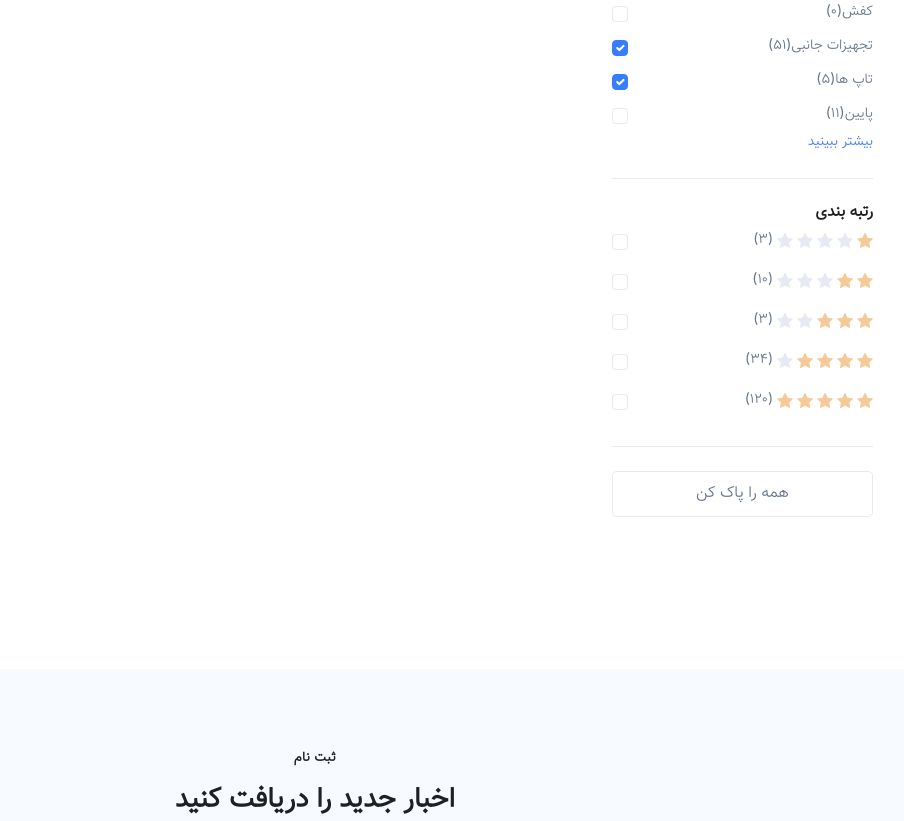
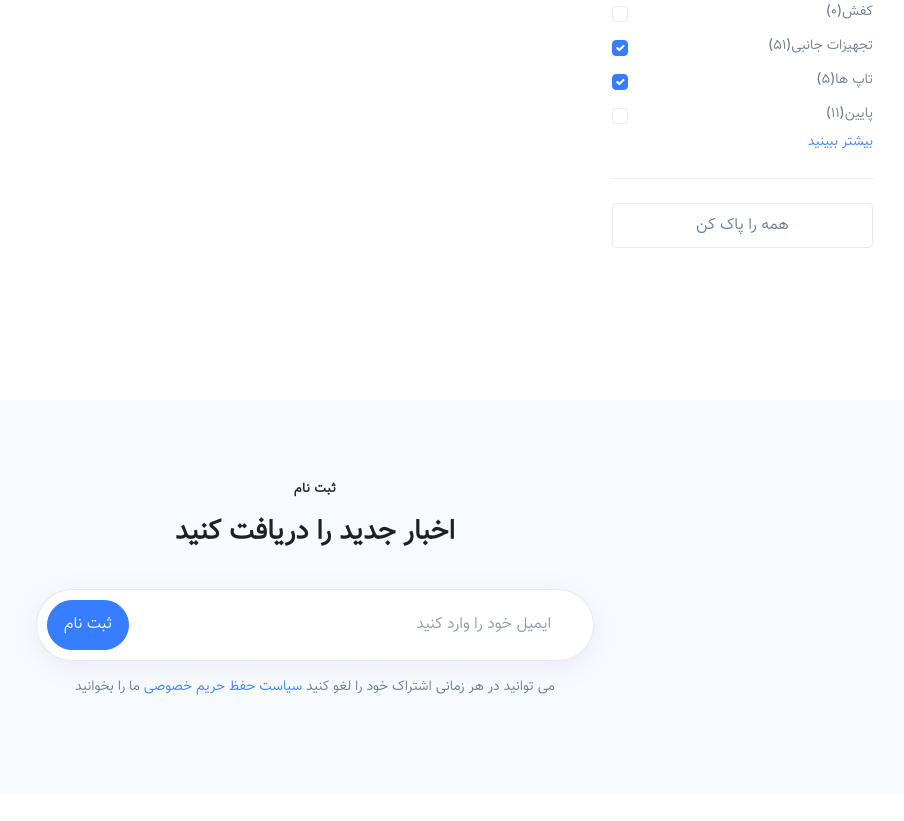
Before and after one commit to aminattaei/CharkhoneWebShop-DjangoApplication, a Django app: page /shop/ in a window 1280 px wide. Shown: the part 920-1741 px from the top of the page, without its empty margins (325-1229 px from the left). Run offline with Django 4.2, Linux system fonts and the light colour scheme; tables that the repository leaves empty hold one stand-in row (values such as "Sample post"); grey boxes marked "Sample" are stand-in pictures; parts of the project's set-up code (start-up, migrations or seed data) failed here and were passed over; some libraries are stand-ins or nearby versions.

Commit message:
refactor(shop): improve price calculation and update product templates
Refactor the `final_price` property in `ProductModel` to use `Decimal` for
more accurate financial calculations and add robust type checking and
error handling for price and discount values.

Update the shop module by:
- Adding `django.contrib.humanize` to installed apps.
- Renaming and updating the product details template.
- Cleaning up the product grid template.
- Updating `ProductDetailView` to use the new template name.

```diff
--- a/core/core/settings.py
+++ b/core/core/settings.py
@@ -53,6 +53,7 @@ INSTALLED_APPS = [
     "django.contrib.sessions",
     "django.contrib.messages",
     "django.contrib.staticfiles",
+    "django.contrib.humanize",
     "rest_framework",
     "django_celery_results",
     "website",
--- a/core/shop/models.py
+++ b/core/shop/models.py
@@ -2,6 +2,8 @@ from django.db import models
 from django.contrib.auth import get_user_model
 from django.utils.translation import gettext_lazy as _
 from django.core.validators import MaxValueValidator, MinValueValidator
+
+from decimal import Decimal
 
 User = get_user_model()
 
@@ -65,11 +67,37 @@ class ProductModel(models.Model):
     def __str__(self):
         return self.title
 
+
     @property
     def final_price(self):
-        if self.discount_percent > 0:
-            return self.price * (100 - self.discount_percent) / 100
-        return self.price
+        if not hasattr(self, 'price') or self.price is None:
+            return Decimal(0)
+
+        if not isinstance(self.price, (int, float)):
+            try:
+                price_value = float(self.price)
+            except (ValueError, TypeError):
+                return Decimal(0)
+        else:
+            price_value = self.price
+
+        if not hasattr(self, 'discount_percent') or self.discount_percent is None:
+            discount_value = 0
+        elif not isinstance(self.discount_percent, (int, float)):
+            try:
+                discount_value = float(self.discount_percent)
+            except (ValueError, TypeError):
+                discount_value = 0
+        else:
+            discount_value = self.discount_percent
+
+        discount = Decimal(max(0, min(100, discount_value)))
+        price = Decimal(str(price_value))
+
+        final = price * (100 - discount) / 100
+
+        return final
+
 
     @property
     def is_in_stock(self):
--- a/core/shop/views.py
+++ b/core/shop/views.py
@@ -20,7 +20,7 @@ class ProductListView(generic.ListView):
 class ProductDetailView(generic.DetailView):
     model = ProductModel
     context_object_name = "product"
-    template_name = "shop/product-overview.html"
+    template_name = "shop/product-details.html"
 
     def get_queryset(self):
         return ProductModel.objects.prefetch_related("product_images")
--- a/core/templates/shop/product-grid.html
+++ b/core/templates/shop/product-grid.html
@@ -1,5 +1,8 @@
 {% extends 'website/base.html' %}
+
+{% load humanize %}
 {% load static %}
+
 
 {% block title %}
 لیست محصولات
@@ -297,92 +300,6 @@
                 <!-- End Link -->
               </div>
 
-              <div class="border-bottom pb-4 mb-4">
-                <h5>رتبه بندی</h5>
-
-                <div class="d-grid gap-2">
-                  <!-- Checkboxes -->
-                  <div class="form-check">
-                    <input class="form-check-input" type="checkbox" value="" id="1starCheckbox">
-                    <label class="form-check-label" for="1starCheckbox">
-                      <span class="d-flex gap-1">
-                        <img src="{% static 'svg/illustrations/star.svg' %}" alt="Review rating" width="16">
-                        <img src="{% static 'svg/illustrations/star-muted.svg' %}" alt="Review rating" width="16">
-                        <img src="{% static 'svg/illustrations/star-muted.svg' %}" alt="Review rating" width="16">
-                        <img src="{% static 'svg/illustrations/star-muted.svg' %}" alt="Review rating" width="16">
-                        <img src="{% static 'svg/illustrations/star-muted.svg' %}" alt="Review rating" width="16">
-                        (3)
-                      </span>
-                    </label>
-                  </div>
-                  <!-- End Checkboxes -->
-
-                  <!-- Checkboxes -->
-                  <div class="form-check">
-                    <input class="form-check-input" type="checkbox" value="" id="2starCheckbox">
-                    <label class="form-check-label" for="2starCheckbox">
-                      <span class="d-flex gap-1">
-                        <img src="{% static 'svg/illustrations/star.svg' %}" alt="Review rating" width="16">
-                        <img src="{% static 'svg/illustrations/star.svg' %}" alt="Review rating" width="16">
-                        <img src="{% static 'svg/illustrations/star-muted.svg' %}" alt="Review rating" width="16">
-                        <img src="{% static 'svg/illustrations/star-muted.svg' %}" alt="Review rating" width="16">
-                        <img src="{% static 'svg/illustrations/star-muted.svg' %}" alt="Review rating" width="16">
-                        (10)
-                      </span>
-                    </label>
-                  </div>
-                  <!-- End Checkboxes -->
-
-                  <!-- Checkboxes -->
-                  <div class="form-check">
-                    <input class="form-check-input" type="checkbox" value="" id="3starCheckbox">
-                    <label class="form-check-label" for="3starCheckbox">
-                      <span class="d-flex gap-1">
-                        <img src="{% static 'svg/illustrations/star.svg' %}" alt="Review rating" width="16">
-                        <img src="{% static 'svg/illustrations/star.svg' %}" alt="Review rating" width="16">
-                        <img src="{% static 'svg/illustrations/star.svg' %}" alt="Review rating" width="16">
-                        <img src="{% static 'svg/illustrations/star-muted.svg' %}" alt="Review rating" width="16">
-                        <img src="{% static 'svg/illustrations/star-muted.svg' %}" alt="Review rating" width="16">
-                        (3)
-                      </span>
-                    </label>
-                  </div>
-                  <!-- End Checkboxes -->
-
-                  <!-- Checkboxes -->
-                  <div class="form-check">
-                    <input class="form-check-input" type="checkbox" value="" id="4starCheckbox">
-                    <label class="form-check-label" for="4starCheckbox">
-                      <span class="d-flex gap-1">
-                        <img src="{% static 'svg/illustrations/star.svg' %}" alt="Review rating" width="16">
-                        <img src="{% static 'svg/illustrations/star.svg' %}" alt="Review rating" width="16">
-                        <img src="{% static 'svg/illustrations/star.svg' %}" alt="Review rating" width="16">
-                        <img src="{% static 'svg/illustrations/star.svg' %}" alt="Review rating" width="16">
-                        <img src="{% static 'svg/illustrations/star-muted.svg' %}" alt="Review rating" width="16">
-                        (34)
-                      </span>
-                    </label>
-                  </div>
-                  <!-- End Checkboxes -->
-
-                  <!-- Checkboxes -->
-                  <div class="form-check">
-                    <input class="form-check-input" type="checkbox" value="" id="5starCheckbox">
-                    <label class="form-check-label" for="5starCheckbox">
-                      <span class="d-flex gap-1">
-                        <img src="{% static 'svg/illustrations/star.svg' %}" alt="Review rating" width="16">
-                        <img src="{% static 'svg/illustrations/star.svg' %}" alt="Review rating" width="16">
-                        <img src="{% static 'svg/illustrations/star.svg' %}" alt="Review rating" width="16">
-                        <img src="{% static 'svg/illustrations/star.svg' %}" alt="Review rating" width="16">
-                        <img src="{% static 'svg/illustrations/star.svg' %}" alt="Review rating" width="16">
-                        (120)
-                      </span>
-                    </label>
-                  </div>
-                  <!-- End Checkboxes -->
-                </div>
-              </div>
-
               <div class="d-grid">
                 <button type="button" class="btn btn-white btn-transition">همه را پاک کن</button>
               </div>
@@ -476,9 +393,9 @@
                 <a class="text-dark" href="{% url 'shop:product_detail' pk=product.pk %}">{{ product.title }}</a>
               </h4>
               <p class="card-text text-dark">
-                {{ product.final_price|floatformat:0 }} تومان
+                {{ product.final_price|floatformat:0|intcomma }} تومان
                 {% if product.discount_percent > 0 %}
-                <span class="text-body ms-1"><del>{{ product.price|floatformat:0 }}</del></span>
+                <span class="text-body ms-1"><del>{{ product.price|floatformat:0|intcomma }}</del></span>
                 {% endif %}
               </p>
             </div>
```
Also changed, not shown: core/templates/shop/product-details.html (renamed from core/templates/shop/product-overview.html).
